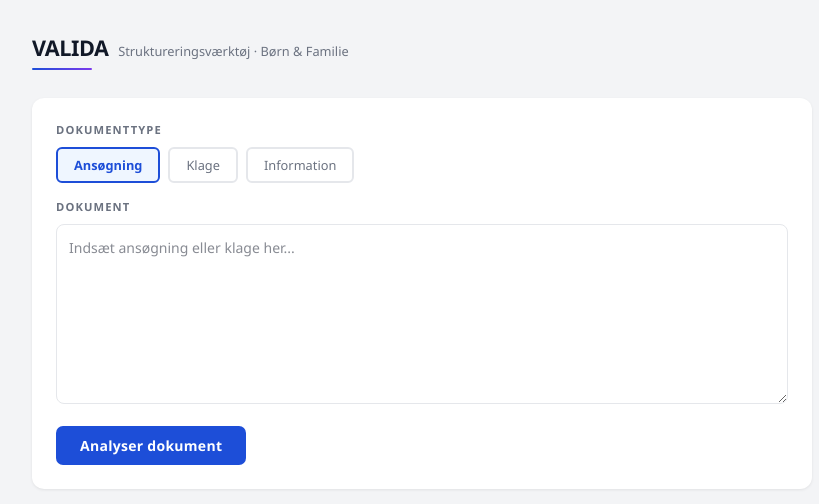
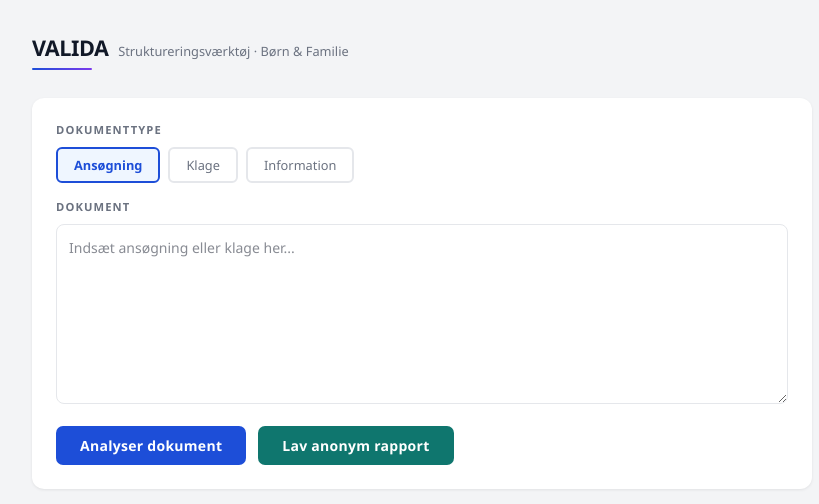
Before and after one commit to howandt/cda-valida, a Next.js app: page / in a window 1280 px wide. Shown: the top 504 px of the page, without its empty margins (218-1037 px from the left). Built offline with nearby package versions, Linux system fonts and the light colour scheme.

Commit message:
Add anonymous report button

```diff
--- a/app/page.tsx
+++ b/app/page.tsx
@@ -34,21 +34,22 @@ type Result = {
 
 const STATUS_CONFIG = {
   verificeret: { label: "✔ Verificeret", color: "#16a34a", bg: "#f0fdf4", border: "#bbf7d0" },
-  usikker:     { label: "⚠ Usikker",     color: "#d97706", bg: "#fffbeb", border: "#fde68a" },
+  usikker: { label: "⚠ Usikker", color: "#d97706", bg: "#fffbeb", border: "#fde68a" },
   hallucination: { label: "✗ Kan ikke verificeres", color: "#dc2626", bg: "#fef2f2", border: "#fecaca" },
 };
 
 const TYPE_CONFIG = {
-  klage:       { label: "KLAGE",       color: "#7c3aed", bg: "#f5f3ff" },
-  ansøgning:   { label: "ANSØGNING",   color: "#0369a1", bg: "#f0f9ff" },
+  klage: { label: "KLAGE", color: "#7c3aed", bg: "#f5f3ff" },
+  ansøgning: { label: "ANSØGNING", color: "#0369a1", bg: "#f0f9ff" },
   information: { label: "INFORMATION", color: "#0f766e", bg: "#f0fdfa" },
-  uklar:       { label: "UKLAR",       color: "#6b7280", bg: "#f9fafb" },
+  uklar: { label: "UKLAR", color: "#6b7280", bg: "#f9fafb" },
 };
 
 function Section({ title, children }: { title: string; children: React.ReactNode }) {
   return (
     <div style={{ marginBottom: "1.5rem" }}>
-      <div style={{
+      <div
+        style={{
           fontSize: "0.65rem",
           fontWeight: 700,
           letterSpacing: "0.12em",
@@ -57,7 +58,8 @@ function Section({ title, children }: { title: string; children: React.ReactNode
           marginBottom: "0.5rem",
           paddingBottom: "0.25rem",
           borderBottom: "1px solid #e5e7eb",
-      }}>
+        }}
+      >
         {title}
       </div>
       {children}
@@ -78,28 +80,30 @@ function PersonRow({ label, value }: { label: string; value: string }) {
 function ParagrafItem({ item }: { item: Paragraf }) {
   const cfg = STATUS_CONFIG[item.status] ?? STATUS_CONFIG.usikker;
   return (
-    <div style={{
+    <div
+      style={{
         background: cfg.bg,
         border: `1px solid ${cfg.border}`,
         borderRadius: "6px",
         padding: "0.6rem 0.75rem",
         marginBottom: "0.5rem",
-    }}>
+      }}
+    >
       <div style={{ display: "flex", justifyContent: "space-between", alignItems: "flex-start", gap: "1rem" }}>
         <span style={{ fontSize: "0.875rem", color: "#1f2937", lineHeight: 1.5 }}>{item.tekst}</span>
-        <span style={{
+        <span
+          style={{
             fontSize: "0.7rem",
             fontWeight: 700,
             color: cfg.color,
             whiteSpace: "nowrap",
             flexShrink: 0,
-        }}>
+          }}
+        >
           {cfg.label}
         </span>
       </div>
-      {item.note && (
-        <div style={{ fontSize: "0.75rem", color: "#6b7280", marginTop: "0.25rem" }}>{item.note}</div>
-      )}
+      {item.note && <div style={{ fontSize: "0.75rem", color: "#6b7280", marginTop: "0.25rem" }}>{item.note}</div>}
     </div>
   );
 }
@@ -109,22 +113,27 @@ export default function ValidaPage() {
   const [type, setType] = useState("ansøgning");
   const [result, setResult] = useState<Result | null>(null);
   const [loading, setLoading] = useState(false);
+  const [activeMode, setActiveMode] = useState<"normal" | "anonym" | null>(null);
   const [error, setError] = useState("");
 
-  async function handleAnalyze() {
+  async function handleAnalyze(mode: "normal" | "anonym" = "normal") {
     if (!text.trim() || text.trim().length < 20) {
       setError("Indsæt venligst tekst inden analyse.");
       return;
     }
+
     setError("");
     setLoading(true);
+    setActiveMode(mode);
     setResult(null);
+
+    const analysisType = mode === "anonym" ? `${type} anonymiseret` : type;
 
     try {
       const res = await fetch("/api/analyze", {
         method: "POST",
         headers: { "Content-Type": "application/json" },
-        body: JSON.stringify({ text, type, modul: "børn" }),
+        body: JSON.stringify({ text, type: analysisType, modul: "børn" }),
       });
 
       const data = await res.json();
@@ -138,20 +147,22 @@ export default function ValidaPage() {
       setError("Kunne ikke oprette forbindelse til analyse.");
     } finally {
       setLoading(false);
+      setActiveMode(null);
     }
   }
 
-  const typeCfg = result ? (TYPE_CONFIG[result.type] ?? TYPE_CONFIG.uklar) : null;
+  const typeCfg = result ? TYPE_CONFIG[result.type] ?? TYPE_CONFIG.uklar : null;
 
   return (
-    <main style={{
+    <main
+      style={{
         minHeight: "100vh",
         background: "#f3f4f6",
         fontFamily: "'DM Sans', 'Segoe UI', sans-serif",
         padding: "2rem 1rem",
-    }}>
+      }}
+    >
       <div style={{ maxWidth: "780px", margin: "0 auto" }}>
-
         {/* HEADER */}
         <div style={{ marginBottom: "1.75rem" }}>
           <div style={{ display: "flex", alignItems: "baseline", gap: "0.6rem", marginBottom: "0.25rem" }}>
@@ -162,21 +173,39 @@ export default function ValidaPage() {
               Struktureringsværktøj · Børn & Familie
             </span>
           </div>
-          <div style={{ height: "2px", background: "linear-gradient(90deg, #1d4ed8, #7c3aed)", borderRadius: "2px", width: "60px" }} />
+          <div
+            style={{
+              height: "2px",
+              background: "linear-gradient(90deg, #1d4ed8, #7c3aed)",
+              borderRadius: "2px",
+              width: "60px",
+            }}
+          />
         </div>
 
         {/* INPUT PANEL */}
-        <div style={{
+        <div
+          style={{
             background: "#fff",
             borderRadius: "12px",
             padding: "1.5rem",
             boxShadow: "0 1px 3px rgba(0,0,0,0.08)",
             marginBottom: "1.25rem",
-        }}>
-
+          }}
+        >
           {/* TYPE SELECTOR */}
           <div style={{ marginBottom: "1rem" }}>
-            <label style={{ fontSize: "0.7rem", fontWeight: 700, letterSpacing: "0.1em", color: "#6b7280", textTransform: "uppercase", display: "block", marginBottom: "0.5rem" }}>
+            <label
+              style={{
+                fontSize: "0.7rem",
+                fontWeight: 700,
+                letterSpacing: "0.1em",
+                color: "#6b7280",
+                textTransform: "uppercase",
+                display: "block",
+                marginBottom: "0.5rem",
+              }}
+            >
               Dokumenttype
             </label>
             <div style={{ display: "flex", gap: "0.5rem" }}>
@@ -204,7 +233,17 @@ export default function ValidaPage() {
 
           {/* TEXT AREA */}
           <div style={{ marginBottom: "1rem" }}>
-            <label style={{ fontSize: "0.7rem", fontWeight: 700, letterSpacing: "0.1em", color: "#6b7280", textTransform: "uppercase", display: "block", marginBottom: "0.5rem" }}>
+            <label
+              style={{
+                fontSize: "0.7rem",
+                fontWeight: 700,
+                letterSpacing: "0.1em",
+                color: "#6b7280",
+                textTransform: "uppercase",
+                display: "block",
+                marginBottom: "0.5rem",
+              }}
+            >
               Dokument
             </label>
             <textarea
@@ -227,15 +266,14 @@ export default function ValidaPage() {
             />
           </div>
 
-          {error && (
-            <div style={{ fontSize: "0.8rem", color: "#dc2626", marginBottom: "0.75rem" }}>{error}</div>
-          )}
+          {error && <div style={{ fontSize: "0.8rem", color: "#dc2626", marginBottom: "0.75rem" }}>{error}</div>}
 
+          <div style={{ display: "flex", gap: "0.75rem", flexWrap: "wrap" }}>
             <button
-            onClick={handleAnalyze}
+              onClick={() => handleAnalyze("normal")}
               disabled={loading}
               style={{
-              background: loading ? "#93c5fd" : "#1d4ed8",
+                background: loading && activeMode === "normal" ? "#93c5fd" : "#1d4ed8",
                 color: "#fff",
                 padding: "0.55rem 1.5rem",
                 borderRadius: "7px",
@@ -246,25 +284,54 @@ export default function ValidaPage() {
                 letterSpacing: "0.02em",
               }}
             >
-            {loading ? "Analyserer..." : "Analyser dokument"}
+              {loading && activeMode === "normal" ? "Analyserer..." : "Analyser dokument"}
             </button>
+
+            <button
+              onClick={() => handleAnalyze("anonym")}
+              disabled={loading}
+              style={{
+                background: loading && activeMode === "anonym" ? "#a7f3d0" : "#0f766e",
+                color: "#fff",
+                padding: "0.55rem 1.5rem",
+                borderRadius: "7px",
+                border: "none",
+                fontWeight: 700,
+                fontSize: "0.875rem",
+                cursor: loading ? "not-allowed" : "pointer",
+                letterSpacing: "0.02em",
+              }}
+            >
+              {loading && activeMode === "anonym" ? "Anonymiserer..." : "Lav anonym rapport"}
+            </button>
+          </div>
         </div>
 
         {/* RESULT PANEL */}
         {result && (
-          <div style={{
+          <div
+            style={{
               background: "#fff",
               borderRadius: "12px",
               padding: "1.75rem",
               boxShadow: "0 1px 3px rgba(0,0,0,0.08)",
-          }}>
-
+            }}
+          >
             {/* TYPE BADGE */}
             <div style={{ display: "flex", justifyContent: "space-between", alignItems: "center", marginBottom: "1.5rem" }}>
-              <span style={{ fontSize: "0.7rem", fontWeight: 700, letterSpacing: "0.1em", color: "#6b7280", textTransform: "uppercase" }}>
+              <span
+                style={{
+                  fontSize: "0.7rem",
+                  fontWeight: 700,
+                  letterSpacing: "0.1em",
+                  color: "#6b7280",
+                  textTransform: "uppercase",
+                }}
+              >
                 Valida Rapport · Børn & Familie
               </span>
-              <span style={{
+              <span
+                style={{
                   background: typeCfg.bg,
                   color: typeCfg.color,
                   fontWeight: 800,
@@ -272,21 +339,33 @@ export default function ValidaPage() {
                   letterSpacing: "0.08em",
                   padding: "0.3rem 0.75rem",
                   borderRadius: "5px",
-              }}>
+                }}
+              >
                 {typeCfg.label}
               </span>
             </div>
 
             {/* KERNEANSØGNING */}
             {result.kerneansøgning && (
-              <div style={{
+              <div
+                style={{
                   background: "#f0f9ff",
                   border: "1.5px solid #bae6fd",
                   borderRadius: "8px",
                   padding: "1rem 1.25rem",
                   marginBottom: "1.75rem",
-              }}>
-                <div style={{ fontSize: "0.65rem", fontWeight: 700, letterSpacing: "0.12em", color: "#0369a1", textTransform: "uppercase", marginBottom: "0.4rem" }}>
+                }}
+              >
+                <div
+                  style={{
+                    fontSize: "0.65rem",
+                    fontWeight: 700,
+                    letterSpacing: "0.12em",
+                    color: "#0369a1",
+                    textTransform: "uppercase",
+                    marginBottom: "0.4rem",
+                  }}
+                >
                   Kerneansøgning
                 </div>
                 <div style={{ fontSize: "0.95rem", color: "#0c4a6e", fontWeight: 600, lineHeight: 1.5 }}>
@@ -314,7 +393,17 @@ export default function ValidaPage() {
             {result.dokumenterede_fakta?.length > 0 && (
               <Section title="Dokumenterede fakta">
                 {result.dokumenterede_fakta.map((f, i) => (
-                  <div key={i} style={{ fontSize: "0.875rem", color: "#1f2937", marginBottom: "0.35rem", paddingLeft: "0.75rem", borderLeft: "2px solid #e5e7eb", lineHeight: 1.5 }}>
+                  <div
+                    key={i}
+                    style={{
+                      fontSize: "0.875rem",
+                      color: "#1f2937",
+                      marginBottom: "0.35rem",
+                      paddingLeft: "0.75rem",
+                      borderLeft: "2px solid #e5e7eb",
+                      lineHeight: 1.5,
+                    }}
+                  >
                     {f}
                   </div>
                 ))}
@@ -343,14 +432,17 @@ export default function ValidaPage() {
             {result.handlingspunkter?.length > 0 && (
               <Section title="Handlingspunkter">
                 {result.handlingspunkter.map((h, i) => (
-                  <div key={i} style={{
+                  <div
+                    key={i}
+                    style={{
                       display: "flex",
                       gap: "0.6rem",
                       marginBottom: "0.4rem",
                       alignItems: "flex-start",
                       fontSize: "0.875rem",
                       color: "#1f2937",
-                  }}>
+                    }}
+                  >
                     <span style={{ color: "#1d4ed8", fontWeight: 700, flexShrink: 0 }}>{i + 1}.</span>
                     {h}
                   </div>
@@ -368,7 +460,6 @@ export default function ValidaPage() {
                 ))}
               </Section>
             )}
-
           </div>
         )}
       </div>
```
Lines whose indentation alone changed are shown as unchanged.
